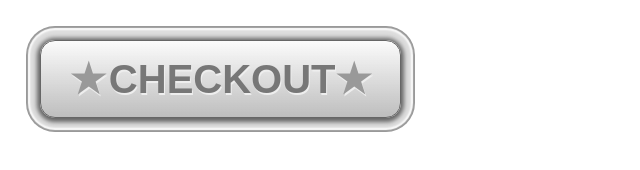
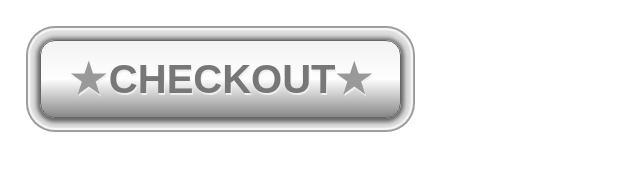
Before and after one commit to 5029444/external-courses, a plain HTML site: page task9/task3/index.html in a window 1280 px wide. Shown: the whole page, without its empty margins (0-640 px from the left). Drawn offline with Linux system fonts and the light colour scheme.

Commit message:
colour fix

```diff
--- a/task9/task3/style.css
+++ b/task9/task3/style.css
@@ -11,7 +11,7 @@ button {
     color: #777777;
     border: 1px solid #666666;
     border-radius: 15px;
-    background: linear-gradient(#eeeeee3d, #bebebe);
+    background: linear-gradient(#eeeeeebb, #bebebe05, #888888);
     box-shadow: 0px 1px 4px 3px #666666, 0px 0px 2px 10px #dddddd, 0px 0px 1px 12px white, 0px 0px 0px 14px #999999;
     text-shadow: 1px 2px 0px #eeeeee;
   }
```
